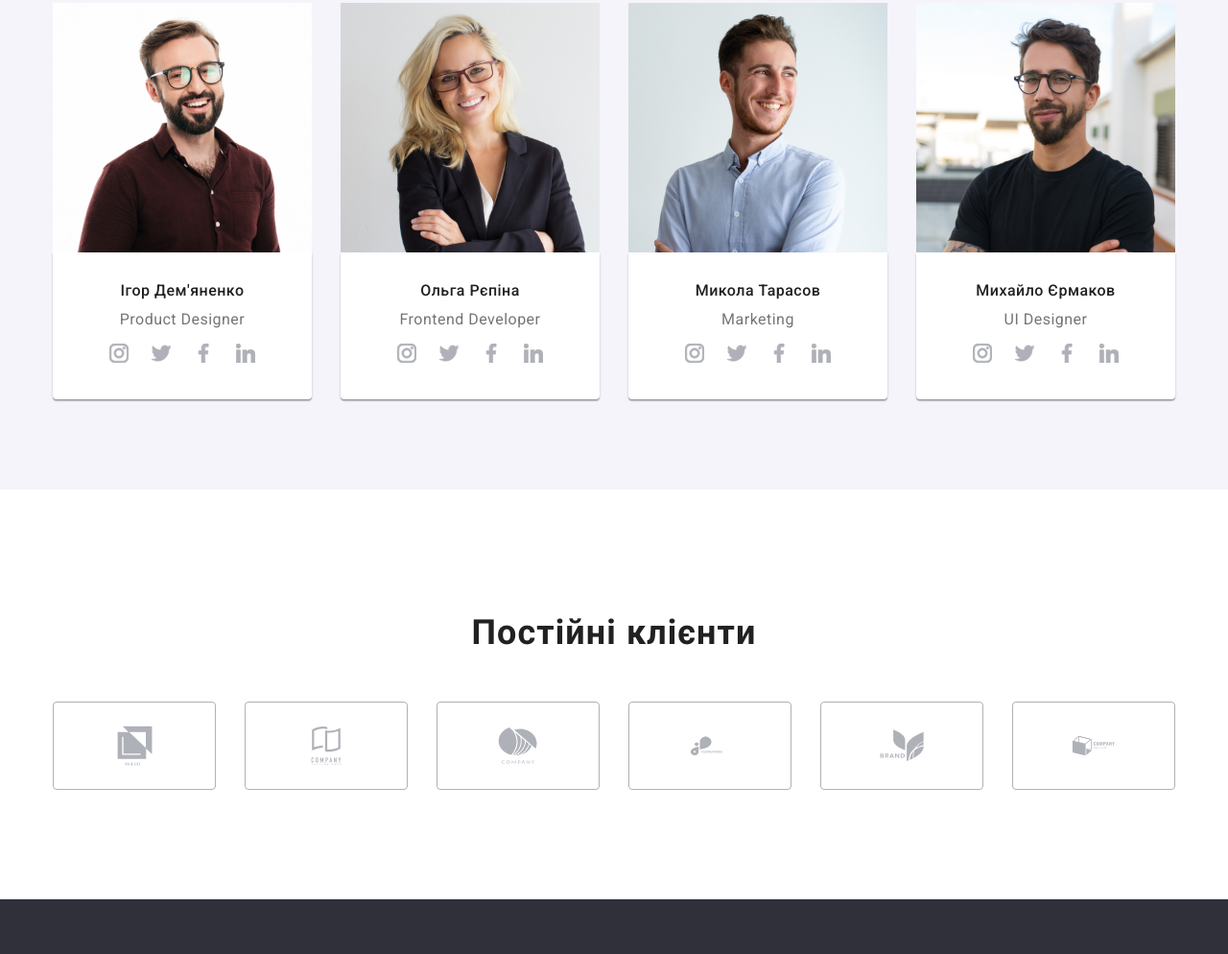
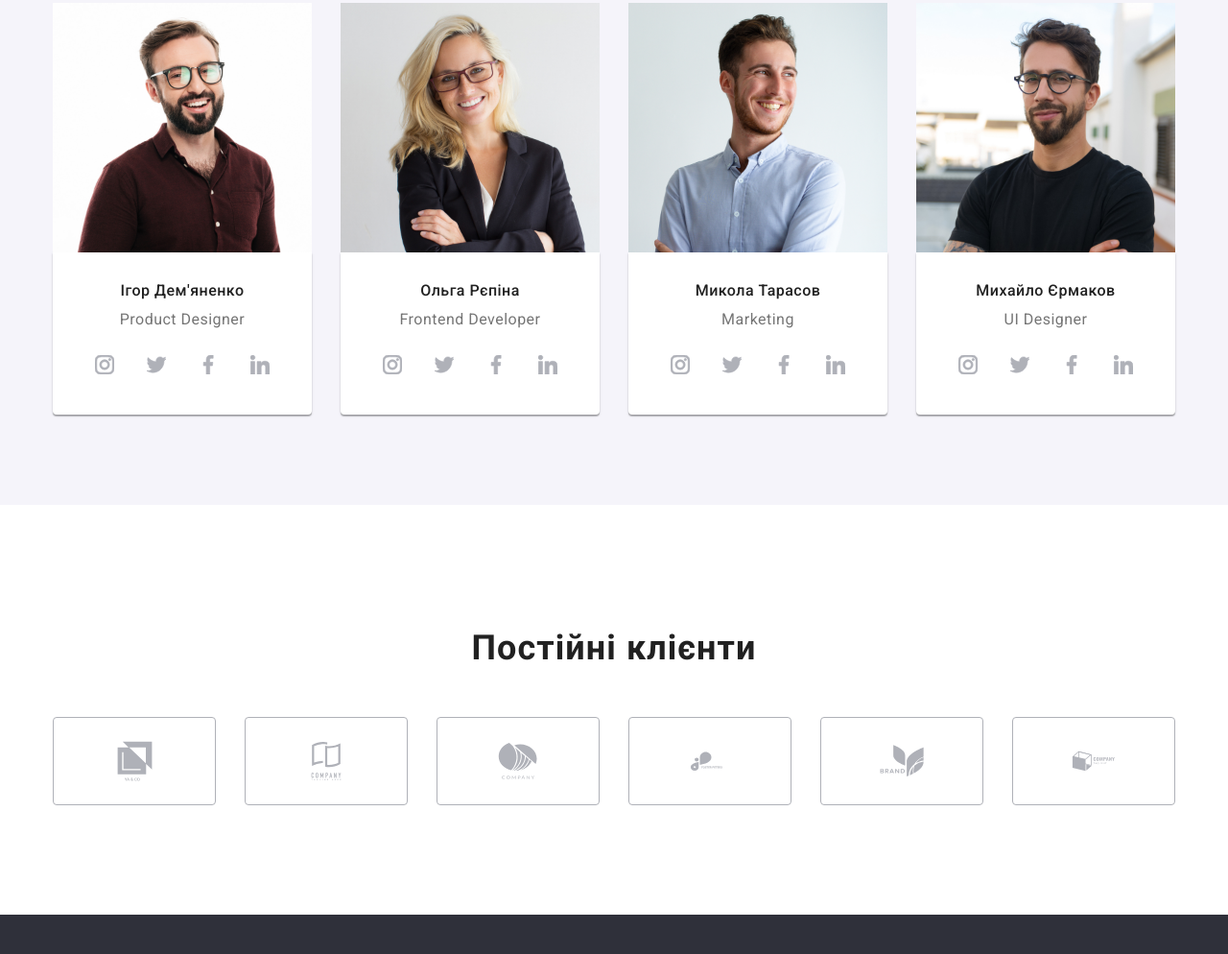
Before and after one commit to IlonaYovenko/goit-markup-hw-04, a plain HTML site: page index.html in a window 1280 px wide. Shown: the part 1781-2775 px from the top of the page at 96% size. Drawn offline with nearby package versions, Linux system fonts and the light colour scheme; files whose address does not match are found by name.

Commit message:
final version

```diff
--- a/css/styles.css
+++ b/css/styles.css
@@ -130,16 +130,6 @@ header {
   line-height: 1.2;
   letter-spacing: 0.02em;
 }
-
-/* .adress-header::before{
-  display: inline-block;
-
-  content:"";
-  width: 16px;
-  height: 12px;
-  background-color: red;
-
-} */
 
 .adress-header:hover,
 .adress-header:focus {
@@ -335,8 +325,6 @@ img {
 }
 
 .item {
-  display: flex;
-  gap: 10px;
   color: #757575;
 }
 
@@ -400,6 +388,7 @@ img {
   color: var(--secondary-text-color);
   text-align: center;
   margin: 0;
+  margin-bottom: 16px;
 }
 
 .cards {
@@ -484,7 +473,8 @@ img {
 }
 
 .contact-icon {
-  fill: #757575;
+  fill: currentColor;
+  margin-right: 10px;
 }
 
 .contact-icon:hover,
@@ -499,7 +489,6 @@ img {
 .team-details-icon {
   fill: #afb1b8;
   stroke: #afb1b8;
-  margin-top: 16px;
 }
 
 .team-details-icon:hover,
@@ -508,18 +497,17 @@ img {
   stroke: #ffffff;
 }
 
-.circle-icon {
-  display: inline-block;
+.circle-icon-list {
+  display: flex;
+  justify-content: center;
+  align-items: center;
+  gap: 10px;
   width: 44px;
   height: 44px;
-  padding-left: 12px;
-  padding-right: 12px;
-  object-position: center;
-  object-fit: contain;
 }
 
-.circle-icon:hover,
-.circle-icon:focus {
+.circle-icon-item:hover,
+.circle-icon-item:focus {
   background-color: #2196f3;
   border-radius: 50%;
   stroke: #ffffff;
@@ -560,6 +548,17 @@ img {
   border-color: #2196f3;
 }
 
+.client-icons:hover .client-details-icon,
+.client-icons:focus .client-details-icon {
+  fill: #2196f3;
+}
+
+.client-details-icon:hover,
+.client-details-icon:focus {
+  stroke: #2196f3;
+  fill: #2196f3;
+}
+
 .clients {
   display: flex;
   justify-content: center;
@@ -580,12 +579,6 @@ img {
   fill: #afb1b8;
 }
 
-.client-details-icon:hover,
-.client-details-icon:focus {
-  stroke: #2196f3;
-  fill: #2196f3;
-}
-
 .cards-icons {
   display: flex;
   justify-content: center;
@@ -593,6 +586,7 @@ img {
 }
 
 .social-links-title {
+  text-align: left;
   font-family: "Roboto";
   font-style: normal;
   font-weight: 700;
@@ -655,4 +649,9 @@ img {
 .footer-icons {
   display: flex;
   gap: 70px;
+  align-items: baseline;
 }
+
+.client-items:hover {
+  color: red;
+}
--- a/index.html
+++ b/index.html
@@ -39,26 +39,21 @@
         </nav>
 
         <ul class="contact-links">
-          <div class="forhover">
           <li class="item">
-              <div class="item-icon">
+            <a href="mailto:info@devstudio.com" class="adress-header">
               <svg class="contact-icon" width="16" height="12">
                 <use href="./images/icons/spritemain.svg#icon-envelope"></use>
               </svg>
-              </div>
-              <a href="mailto:info@devstudio.com" class="adress-header"
-                >info@devstudio.com</a
+              info@devstudio.com</a
             >
           </li>
-          </div>
+
           <li class="item">
-            <div class="item-icon">
+            <a href="tel:+380961111111" class="adress-header phone">
               <svg class="contact-icon" width="10" height="16">
                 <use href="./images/icons/spritemain.svg#icon-smartphone"></use>
               </svg>
-            </div>
-            <a href="tel:+380961111111" class="adress-header phone"
-              >+38 096 111 11 11</a
+              +38 096 111 11 11</a
             >
           </li>
         </ul>
@@ -182,38 +177,66 @@
                 <h3 class="team-title">Ігор Дем'яненко</h3>
                 <p lang="en" class="team-description">Product Designer</p>
                 <div class="cards-icons">
-                  <div class="circle-icon">
-                    <a href=""
-                      ><svg class="team-details-icon" width="20" height="20">
+                  <ul class="circle-icon-list">
+                    <li class="circle-icon-item">
+                      <div class="circle-icons-div">
+                        <a href="" class="circle-icon-list"
+                          ><svg
+                            class="team-details-icon"
+                            width="20"
+                            height="20"
+                          >
                             <use
                               href=".//images/icons/spritemain.svg#icon-instagram"
                             ></use></svg
                         ></a>
                       </div>
-                  <div class="circle-icon">
-                    <a href=""
-                      ><svg class="team-details-icon" width="20" height="20">
+                    </li>
+
+                    <li class="circle-icon-item">
+                      <div class="circle-icons-div">
+                        <a href="" class="circle-icon-list"
+                          ><svg
+                            class="team-details-icon"
+                            width="20"
+                            height="20"
+                          >
                             <use
                               href=".//images/icons/spritemain.svg#icon-twitter"
                             ></use></svg
                         ></a>
                       </div>
-                  <div class="circle-icon">
-                    <a href=""
-                      ><svg class="team-details-icon" width="20" height="20">
+                    </li>
+
+                    <li class="circle-icon-item">
+                      <div class="circle-icons-div">
+                        <a href="" class="circle-icon-list"
+                          ><svg
+                            class="team-details-icon"
+                            width="20"
+                            height="20"
+                          >
                             <use
                               href=".//images/icons/spritemain.svg#icon-facebook"
                             ></use></svg
                         ></a>
                       </div>
-                  <div class="circle-icon">
-                    <a href=""
-                      ><svg class="team-details-icon" width="20" height="20">
+                    </li>
+                    <li class="circle-icon-item">
+                      <div class="circle-icons-div">
+                        <a href="" class="circle-icon-list"
+                          ><svg
+                            class="team-details-icon"
+                            width="20"
+                            height="20"
+                          >
                             <use
                               href=".//images/icons/spritemain.svg#icon-linkedin"
                             ></use></svg
                         ></a>
                       </div>
+                    </li>
+                  </ul>
                 </div>
               </div>
             </li>
@@ -230,38 +253,66 @@
                 <h3 class="team-title">Ольга Рєпіна</h3>
                 <p class="team-description">Frontend Developer</p>
                 <div class="cards-icons">
-                  <div class="circle-icon">
-                    <a href=""
-                      ><svg class="team-details-icon" width="20" height="20">
+                  <ul class="circle-icon-list">
+                    <li class="circle-icon-item">
+                      <div class="circle-icons-div">
+                        <a href="" class="circle-icon-list"
+                          ><svg
+                            class="team-details-icon"
+                            width="20"
+                            height="20"
+                          >
                             <use
                               href=".//images/icons/spritemain.svg#icon-instagram"
                             ></use></svg
                         ></a>
                       </div>
-                  <div class="circle-icon">
-                    <a href=""
-                      ><svg class="team-details-icon" width="20" height="20">
+                    </li>
+
+                    <li class="circle-icon-item">
+                      <div class="circle-icons-div">
+                        <a href="" class="circle-icon-list"
+                          ><svg
+                            class="team-details-icon"
+                            width="20"
+                            height="20"
+                          >
                             <use
                               href=".//images/icons/spritemain.svg#icon-twitter"
                             ></use></svg
                         ></a>
                       </div>
-                  <div class="circle-icon">
-                    <a href=""
-                      ><svg class="team-details-icon" width="20" height="20">
+                    </li>
+
+                    <li class="circle-icon-item">
+                      <div class="circle-icons-div">
+                        <a href="" class="circle-icon-list"
+                          ><svg
+                            class="team-details-icon"
+                            width="20"
+                            height="20"
+                          >
                             <use
                               href=".//images/icons/spritemain.svg#icon-facebook"
                             ></use></svg
                         ></a>
                       </div>
-                  <div class="circle-icon">
-                    <a href=""
-                      ><svg class="team-details-icon" width="20" height="20">
+                    </li>
+                    <li class="circle-icon-item">
+                      <div class="circle-icons-div">
+                        <a href="" class="circle-icon-list"
+                          ><svg
+                            class="team-details-icon"
+                            width="20"
+                            height="20"
+                          >
                             <use
                               href=".//images/icons/spritemain.svg#icon-linkedin"
                             ></use></svg
                         ></a>
                       </div>
+                    </li>
+                  </ul>
                 </div>
               </div>
             </li>
@@ -277,38 +328,66 @@
                 <h3 class="team-title">Микола Тарасов</h3>
                 <p class="team-description">Marketing</p>
                 <div class="cards-icons">
-                  <div class="circle-icon">
-                    <a href=""
-                      ><svg class="team-details-icon" width="20" height="20">
+                   <ul class="circle-icon-list">
+                    <li class="circle-icon-item">
+                      <div class="circle-icons-div">
+                        <a href="" class="circle-icon-list"
+                          ><svg
+                            class="team-details-icon"
+                            width="20"
+                            height="20"
+                          >
                             <use
                               href=".//images/icons/spritemain.svg#icon-instagram"
                             ></use></svg
                         ></a>
                       </div>
-                  <div class="circle-icon">
-                    <a href=""
-                      ><svg class="team-details-icon" width="20" height="20">
+                    </li>
+
+                    <li class="circle-icon-item">
+                      <div class="circle-icons-div">
+                        <a href="" class="circle-icon-list"
+                          ><svg
+                            class="team-details-icon"
+                            width="20"
+                            height="20"
+                          >
                             <use
                               href=".//images/icons/spritemain.svg#icon-twitter"
                             ></use></svg
                         ></a>
                       </div>
-                  <div class="circle-icon">
-                    <a href=""
-                      ><svg class="team-details-icon" width="20" height="20">
+                    </li>
+
+                    <li class="circle-icon-item">
+                      <div class="circle-icons-div">
+                        <a href="" class="circle-icon-list"
+                          ><svg
+                            class="team-details-icon"
+                            width="20"
+                            height="20"
+                          >
                             <use
                               href=".//images/icons/spritemain.svg#icon-facebook"
                             ></use></svg
                         ></a>
                       </div>
-                  <div class="circle-icon">
-                    <a href=""
-                      ><svg class="team-details-icon" width="20" height="20">
+                    </li>
+                    <li class="circle-icon-item">
+                      <div class="circle-icons-div">
+                        <a href="" class="circle-icon-list"
+                          ><svg
+                            class="team-details-icon"
+                            width="20"
+                            height="20"
+                          >
                             <use
                               href=".//images/icons/spritemain.svg#icon-linkedin"
                             ></use></svg
                         ></a>
                       </div>
+                    </li>
+                  </ul>
                 </div>
               </div>
             </li>
@@ -323,44 +402,68 @@
               <div class="cards">
                 <h3 class="team-title">Михайло Єрмаков</h3>
                 <p class="team-description">UI Designer</p>
-                <div class="team-cards-icons">
                   <div class="cards-icons">
-                    <div class="circle-icon">
-                      <a href="">
-                        <svg class="team-details-icon" width="20" height="20">
+                     <ul class="circle-icon-list">
+                    <li class="circle-icon-item">
+                      <div class="circle-icons-div">
+                        <a href="" class="circle-icon-list"
+                          ><svg
+                            class="team-details-icon"
+                            width="20"
+                            height="20"
+                          >
                             <use
                               href=".//images/icons/spritemain.svg#icon-instagram"
                             ></use></svg
                         ></a>
                       </div>
-                    <div class="circle-icon">
-                      <a href=""
-                        ><svg class="team-details-icon" width="20" height="20">
+                    </li>
+
+                    <li class="circle-icon-item">
+                      <div class="circle-icons-div">
+                        <a href="" class="circle-icon-list"
+                          ><svg
+                            class="team-details-icon"
+                            width="20"
+                            height="20"
+                          >
                             <use
                               href=".//images/icons/spritemain.svg#icon-twitter"
                             ></use></svg
                         ></a>
                       </div>
-                    <div class="circle-icon">
-                      <a href="">
-                        <svg class="team-details-icon" width="20" height="20">
+                    </li>
+
+                    <li class="circle-icon-item">
+                      <div class="circle-icons-div">
+                        <a href="" class="circle-icon-list"
+                          ><svg
+                            class="team-details-icon"
+                            width="20"
+                            height="20"
+                          >
                             <use
                               href=".//images/icons/spritemain.svg#icon-facebook"
                             ></use></svg
                         ></a>
                       </div>
-                    <div class="circle-icon">
-                      <a href=""
-                        ><svg class="team-details-icon" width="20" height="20">
+                    </li>
+                    <li class="circle-icon-item">
+                      <div class="circle-icons-div">
+                        <a href="" class="circle-icon-list"
+                          ><svg
+                            class="team-details-icon"
+                            width="20"
+                            height="20"
+                          >
                             <use
                               href=".//images/icons/spritemain.svg#icon-linkedin"
                             ></use></svg
                         ></a>
                       </div>
+                    </li>
+                  </ul>
               </div>
-                </div>
-              </div>
-            </li>
           </ul>
         </div>
       </section>
@@ -371,14 +474,14 @@
           <div class="clients">
             <ul class="client-list">
               <li class="client-items">
-                <a href="#" class="link-icon">
-                  <div class="client-icons">
+                <a href="#" class="client-icons">
+                  <!-- <div class="client-icons"> -->
                     <svg class="client-details-icon" width="41" height="46.7">
                       <use
                         href=".//images/icons/spritemain.svg#icon-group"
                       ></use>
                     </svg>
-                  </div>
+                  <!-- </div> -->
                 </a>
               </li>
               <li class="client-items">
```
Also changed, not shown: portfolio.html (+5 -8 lines). Lines whose indentation alone changed are shown as unchanged.
